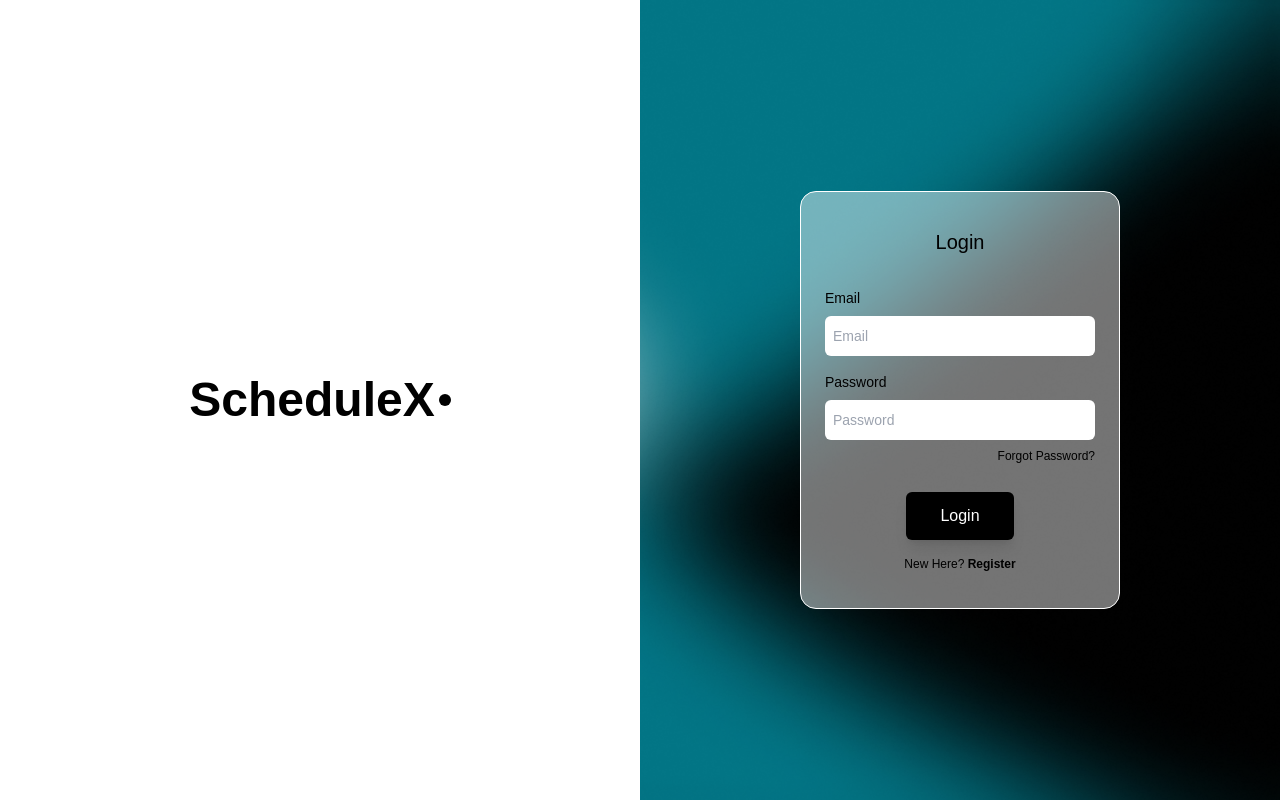
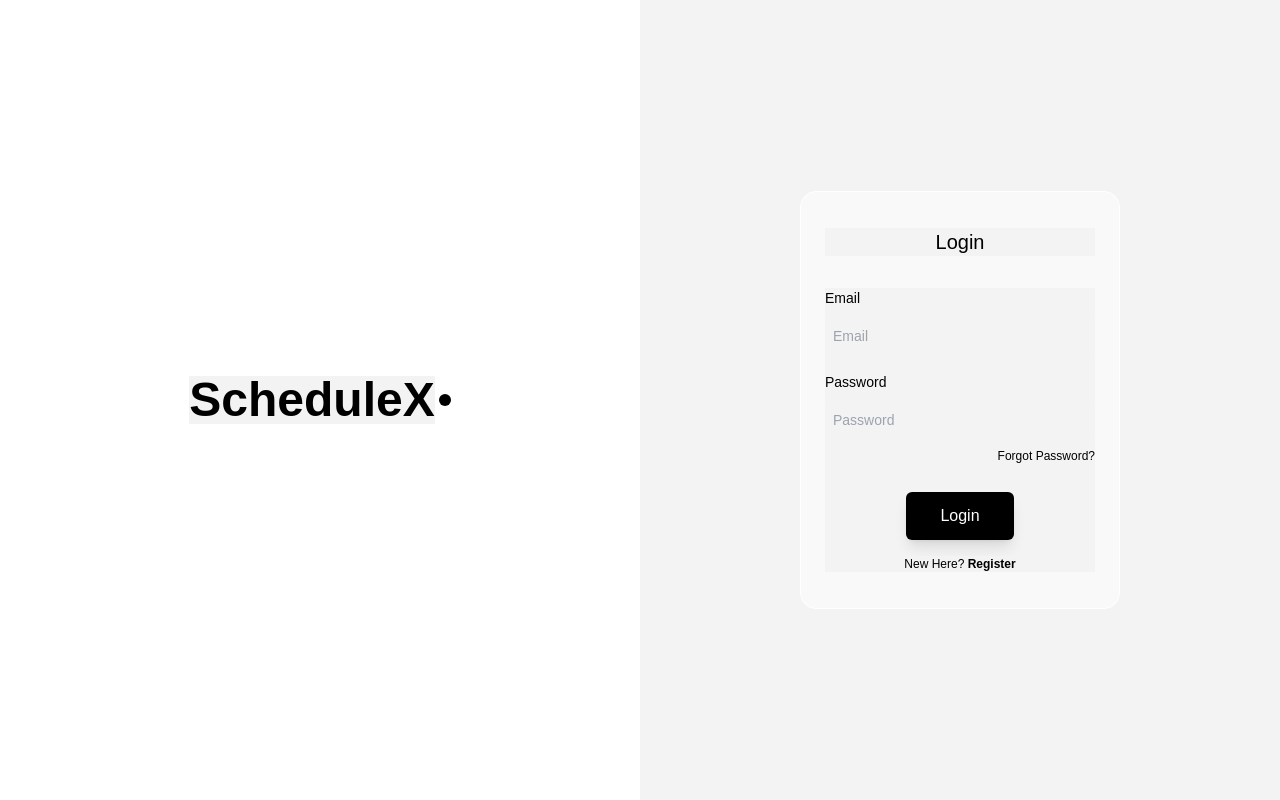
Before and after one commit to ikenna-nwobodo/schedulex, a React (Create React App) app: page / in a window 1280 px wide. Built offline with nearby package versions, Linux system fonts and the light colour scheme.

Commit message:
Update background color and remove unnecessary div

```diff
--- a/src/App.js
+++ b/src/App.js
@@ -8,7 +8,7 @@ import Login from "./views/Login";
 function App() {
   return (
     <BrowserRouter>
-      <div className="bg-[#F3F3F3] bg-cover h-max min-h-screen flex flex-col items-center selection:bg-black selection:text-white">
+      <div className="bg-[#F3F3F3] min-h-screen flex flex-col items-center selection:bg-black selection:text-white">
         {/* <Nav /> */}
         <Routes>
           <Route index element={<Login />} />
--- a/src/index.css
+++ b/src/index.css
@@ -6,6 +6,7 @@
 * {
   font-family: "DM Sans", sans-serif;
   transition: all ease-in-out 400ms;
+  background-color: #f3f3f3;
 }
 body {
   margin: 0;
```
